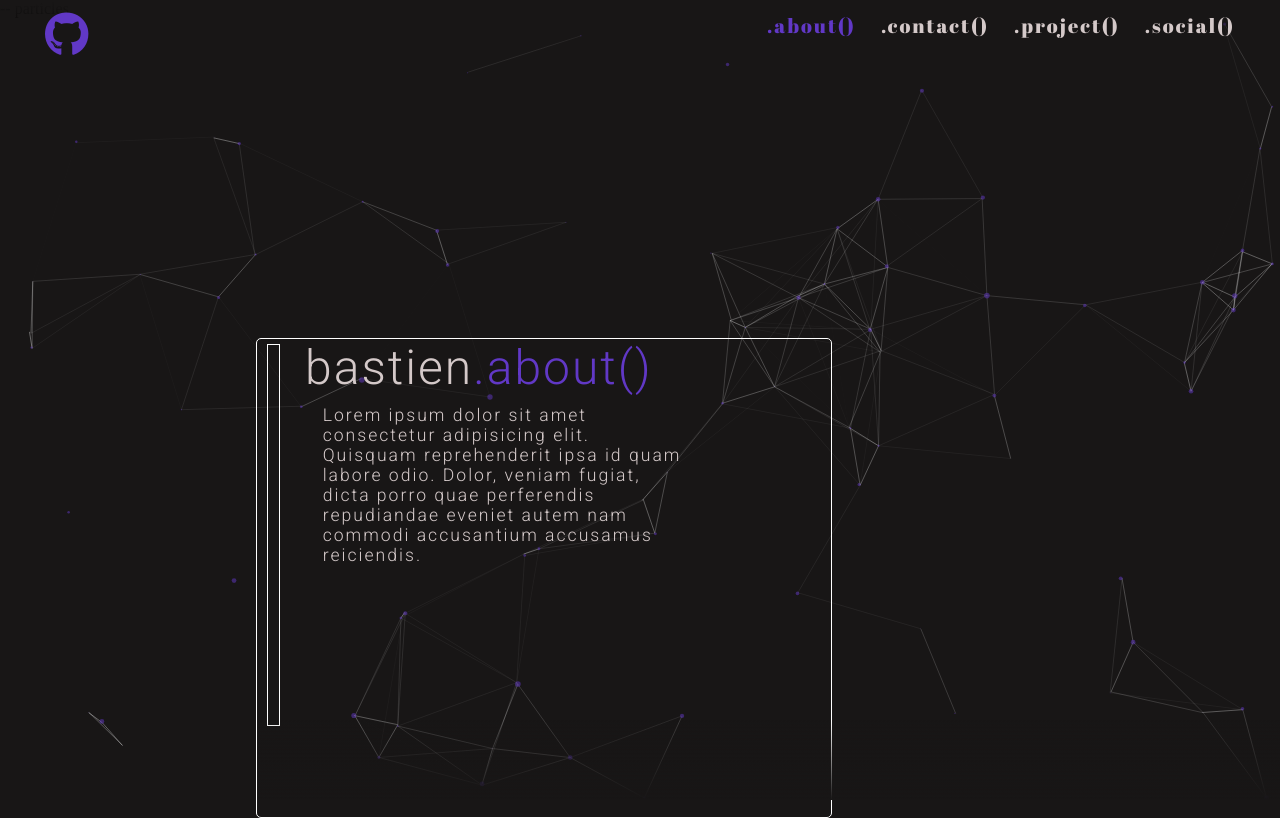
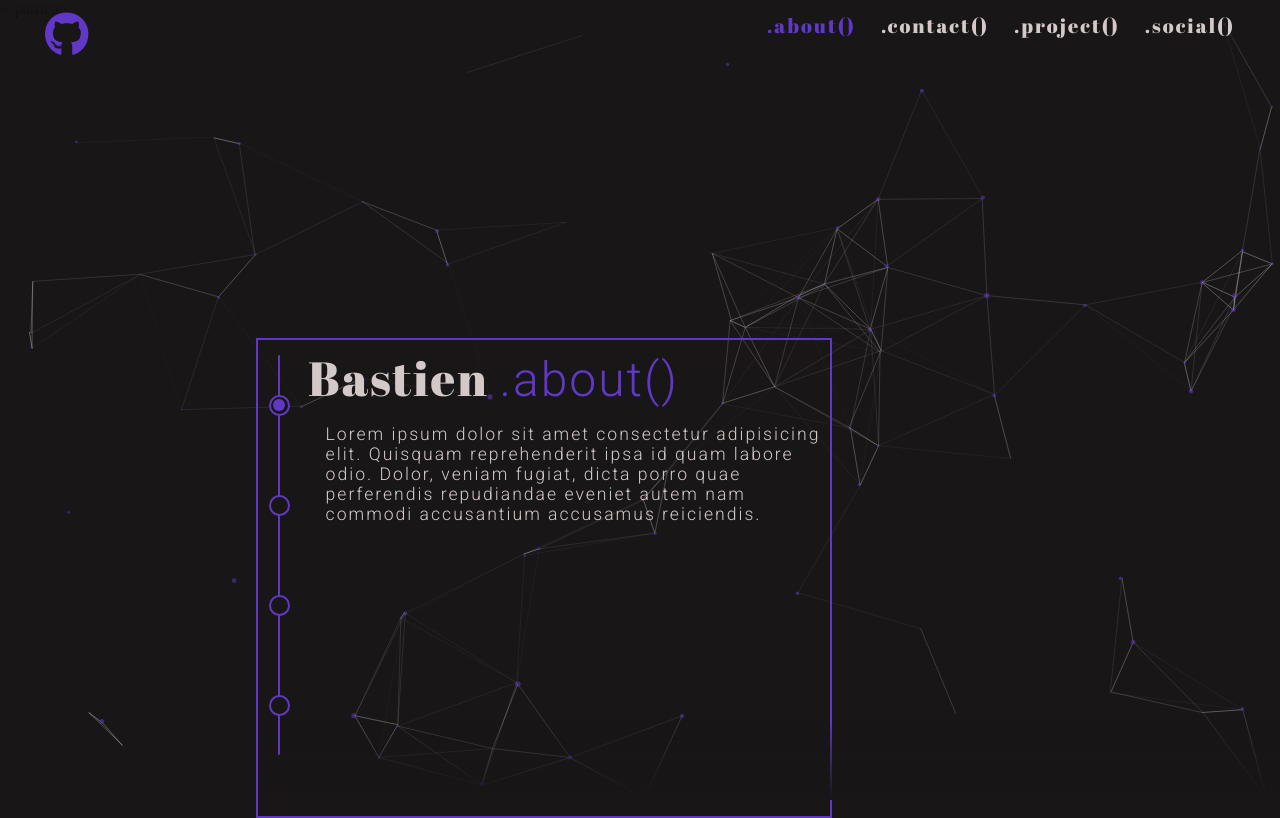
Before and after one commit to BastienVanhove/Portfolio, a Vue app: page / in a window 1280 px wide. Built offline with nearby package versions, Linux system fonts and the light colour scheme.

Commit message:
start scroll content interaction

```diff
--- a/src/components/content/content.vue
+++ b/src/components/content/content.vue
@@ -3,14 +3,58 @@
         <div class="shadow"></div>
         <div class="flex">
             <div class="barContainer">
-
+                <div class="filed">
+                    <div class="bar bar1"></div>
+                    <div class="bar bar2"></div>
+                    <div class="bar bar3"></div>
+                    <div class="bar bar4"></div>
+                    <div class="barFiled"></div>
+                </div>
             </div>
-            <div class="content about">
-                <div class="title">
-                    bastien<span class="styleColor">.about()</span>
+            <div class="container-content">
+                <div class="content about">
+                    <div class="title">
+                        Bastien
+                        <span class="styleColor">
+                            .about()
+                        </span>
+                    </div>
+                    <div class="description">
+                        Lorem ipsum dolor sit amet consectetur adipisicing elit. Quisquam reprehenderit ipsa id quam labore odio. Dolor, veniam fugiat, dicta porro quae perferendis repudiandae eveniet autem nam commodi accusantium accusamus reiciendis.
+                    </div>
                 </div>
-                <div class="description">
-                    Lorem ipsum dolor sit amet consectetur adipisicing elit. Quisquam reprehenderit ipsa id quam labore odio. Dolor, veniam fugiat, dicta porro quae perferendis repudiandae eveniet autem nam commodi accusantium accusamus reiciendis.
+                <div class="content contact marginContent">
+                    <div class="title">
+                        Bastien
+                        <span class="styleColor">
+                            .contact()
+                        </span>
+                    </div>
+                    <div class="description">
+                        Lorem ipsum dolor sit amet consectetur adipisicing elit. Quisquam reprehenderit ipsa id quam labore odio. Dolor, veniam fugiat, dicta porro quae perferendis repudiandae eveniet autem nam commodi accusantium accusamus reiciendis.
+                    </div>
+                </div>
+                <div class="content project marginContent">
+                    <div class="title">
+                        Bastien
+                        <span class="styleColor">
+                            .project()
+                        </span>
+                    </div>
+                    <div class="description">
+                        Lorem ipsum dolor sit amet consectetur adipisicing elit. Quisquam reprehenderit ipsa id quam labore odio. Dolor, veniam fugiat, dicta porro quae perferendis repudiandae eveniet autem nam commodi accusantium accusamus reiciendis.
+                    </div>
+                </div>
+                <div class="content social marginContent">
+                    <div class="title">
+                        Bastien
+                        <span class="styleColor">
+                            .social()
+                        </span>
+                    </div>
+                    <div class="description">
+                        Lorem ipsum dolor sit amet consectetur adipisicing elit. Quisquam reprehenderit ipsa id quam labore odio. Dolor, veniam fugiat, dicta porro quae perferendis repudiandae eveniet autem nam commodi accusantium accusamus reiciendis.
+                    </div>
                 </div>
             </div>
         </div>
@@ -23,21 +67,69 @@
         height: 60vh;
         margin-left: 20%;
         margin-top: 40vh;
-        border-radius: 5px;
         overflow-y: scroll;
         position: relative;
-        border: 1px solid white;
+        border: 2px solid var(--style-color);
     }
     .flex{
         display: flex;
         height: 100%;
     }
+    .container-content{
+        margin-left: 25px;
+        position: relative;
+    }
     .barContainer{
-        height: 80%;
-        width: 50px;
-        margin-top: 5px;
-        margin-left: 10px;
-        border: 1px solid white;
+        height: 50vh;
+        width: 2px;
+        margin-top: 15px;
+        margin-left: 20px;
+        display: flex;
+        position: fixed;
+    }
+    .filed{
+        background: var(--style-color);
+        height: 100%;
+        width: 100%;
+        margin-top: auto;
+        border-radius: 5px;
+    }
+    .bar{
+        --sizeBar: 21px;
+        height: var(--sizeBar);
+        width: var(--sizeBar);
+        position: absolute;
+        border: 2px solid var(--style-color);
+        border-radius: 50%;
+        margin-left: -9px;
+        background-color: var(--back-main-color);
+        transition: 0.1s;
+    }
+    .barFiled{
+        pointer-events: none;
+        --sizeBar: 12px;
+        margin-left: -4.8px;
+        border-radius: 50%;
+        position: absolute;
+        background: var(--style-color);
+        height: var(--sizeBar);
+        width: var(--sizeBar);
+        top: calc(12.5% - (var(--sizeBar) / 2) );
+    }
+    .bar1{
+        top: calc(12.5% - (var(--sizeBar) / 2) );
+    }
+    .bar2{
+        top: calc(37.5% - (var(--sizeBar) / 2) );
+    }
+    .bar3{
+        top: calc(62.5% - (var(--sizeBar) / 2) )
+    }
+    .bar4{
+        top: calc(87.5% - (var(--sizeBar) / 2) );
+    }
+    .bar:hover{
+        transform: scale(1.25);
     }
     .shadow{
         background-image: linear-gradient(to bottom, transparent 20%, var(--back-main-color));
@@ -45,6 +137,12 @@
         height: 100px;
         width: 100%;
         bottom: 0;
+    }
+    .marginContent{
+        margin-top: 60vh;
+    }
+    .about{
+        margin-top: 5px;
     }
     .content{
         margin-left: 25px;
@@ -54,18 +152,22 @@
     }
     .title{
         font-size: 3em;
-        font-family: var(--text-font);
+        font-family: var(--title-font);
         color: var(--white-text-color);
         letter-spacing: 2px;
     }
+    .title>span{
+        font-family: var(--text-font);
+
+    }
     .description{
-        margin-top: 0.5em;
+        margin-top: 0.8em;
         color: var(--white-text-color);
         letter-spacing: 2px;
         font-size: 1.1em;
         font-family: var(--text-font);
         margin-left: 1em;
-        width: 70%;
+        width: 95%;
     }
     .styleColor{
         color: var(--style-color);
```
